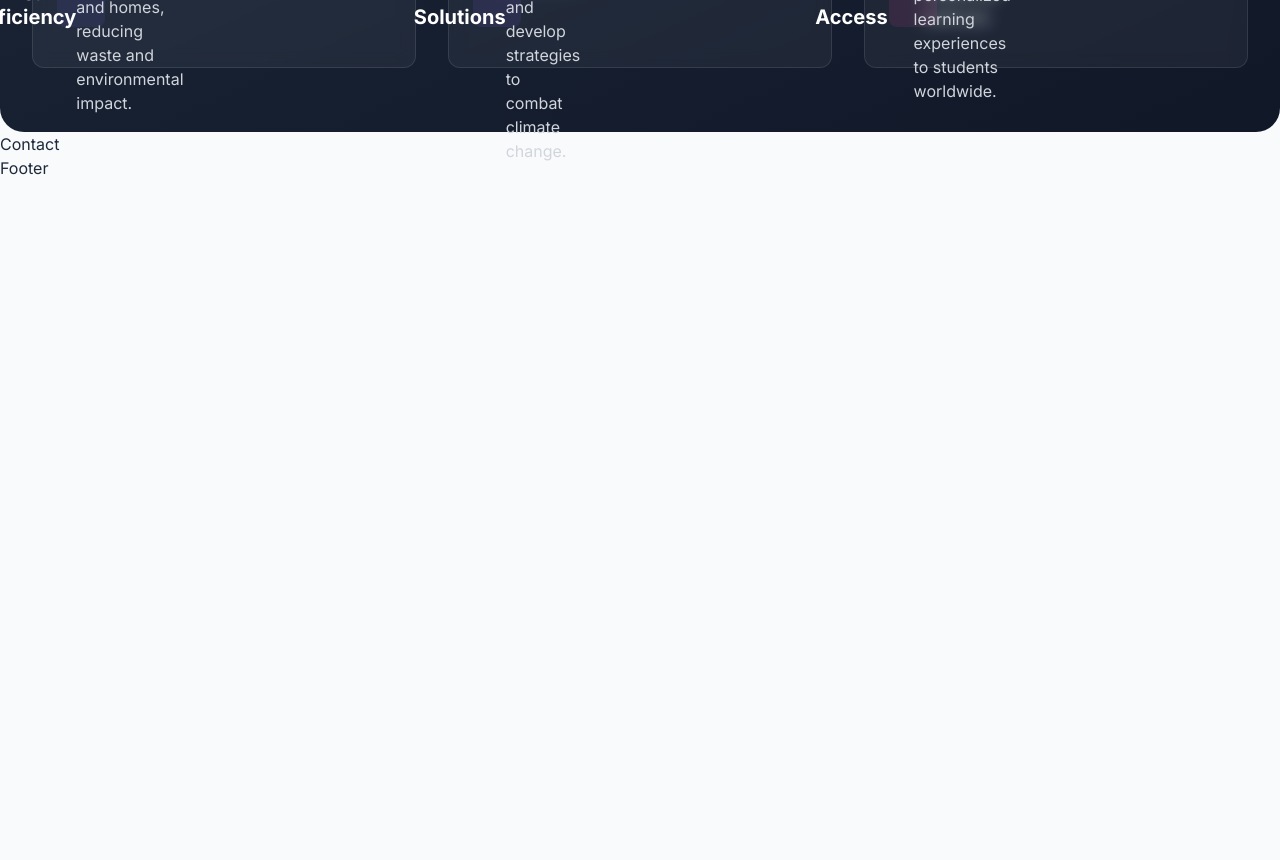
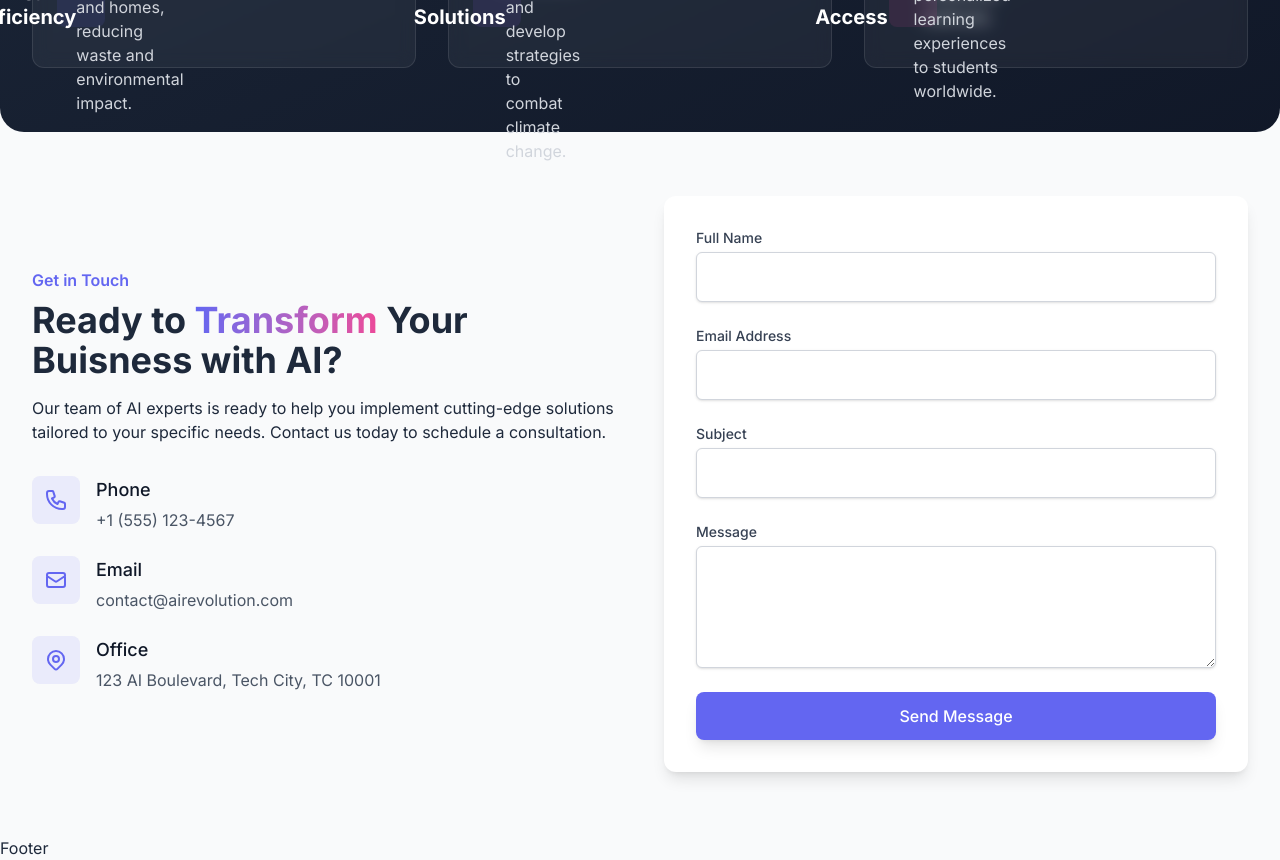
Before and after one commit to yaqeen05/Full-Simple-Project, a React (Vite) app in the folder ai_rev/: page / in a window 1280 px wide. Shown: the part 1880-2740 px from the top of the page. Before the commit the page ends 2060 px from the top, so only its background shows below. Built offline with nearby package versions, Linux system fonts and the light colour scheme.

Commit message:
add contact section

```diff
--- a/ai_rev/src/comoponents/contact.jsx
+++ b/ai_rev/src/comoponents/contact.jsx
@@ -1,9 +1,90 @@
-import React from 'react'
+const contactDetails = [
+  {
+    title: "Phone",
+    text: "+1 (555) 123-4567",
+    icon: (
+      <svg xmlns="http://www.w3.org/2000/svg" className="h-6 w-6" fill="none" viewBox="0 0 24 24" stroke="currentColor">
+        <path strokeLinecap="round" strokeLinejoin="round" strokeWidth="2" d="M3 5a2 2 0 012-2h3.28a1 1 0 01.948.684l1.498 4.493a1 1 0 01-.502 1.21l-2.257 1.13a11.042 11.042 0 005.516 5.516l1.13-2.257a1 1 0 011.21-.502l4.493 1.498a1 1 0 01.684.949V19a2 2 0 01-2 2h-1C9.716 21 3 14.284 3 6V5z" />
+      </svg>
+    ),
+  },
+  {
+    title: "Email",
+    text: "contact@airevolution.com",
+    icon: (
+      <svg xmlns="http://www.w3.org/2000/svg" className="h-6 w-6" fill="none" viewBox="0 0 24 24" stroke="currentColor">
+        <path strokeLinecap="round" strokeLinejoin="round" strokeWidth="2" d="M3 8l7.89 5.26a2 2 0 002.22 0L21 8M5 19h14a2 2 0 002-2V7a2 2 0 00-2-2H5a2 2 0 00-2 2v10a2 2 0 002 2z" />
+      </svg>
+    ),
+  },
+  {
+    title: "Office",
+    text: "123 AI Boulevard, Tech City, TC 10001",
+    icon: (
+      <svg xmlns="http://www.w3.org/2000/svg" className="h-6 w-6" fill="none" viewBox="0 0 24 24" stroke="currentColor">
+        <path strokeLinecap="round" strokeLinejoin="round" strokeWidth="2" d="M17.657 16.657L13.414 20.9a1.998 1.998 0 01-2.827 0l-4.244-4.243a8 8 0 1111.314 0z" />
+        <path strokeLinecap="round" strokeLinejoin="round" strokeWidth="2" d="M15 11a3 3 0 11-6 0 3 3 0 016 0z" />
+      </svg>
+    ),
+  },
+];
 
 function Contact() {
   return (
-    <div>Contact</div>
-  )
-}
+    <section id='contact' className='max-w-7xl mx-auto px-4 sm:px-6 lg:px-8 py-16'>
+      <div className='grid grid-cols-1 lg:grid-cols-2 gap-12 items-center'>
+        {/* contact info */}
+        <div>
+          <span className='text-primary font-semibold'>Get in Touch</span>
+          <h2 className='text-3xl md:text-4xl font-bold mt-2'>
+            Ready to <span className='bg-gradient-to-r from-primary to-accent bg-clip-text text-transparent'>Transform</span> Your Buisness with AI?
+          </h2>
+          <p className=' mt-4 max-w-2xl mx-auto'>
+          Our team of AI experts is ready to help you implement cutting-edge solutions tailored to your specific needs. Contact us today to schedule a consultation.
+          </p>
+          <div className='mt-8 space-y-4'>
+            {contactDetails.map((detail, i)=>(
+              <div key={i} className="flex items-start space-x-4">
+                <div className="w-12 h-12 rounded-lg flex items-center justify-center mb-4 bg-primary/10 text-primary">
+                  {detail.icon}
+                </div>
+                <div>
+                  <h3 className="text-lg font-medium text-gray-900">{detail.title}</h3>
+                  <p className="mt-1 text-gray-600">{detail.text}</p>
+                </div>
+              </div>
+            ))}
+          </div>
+        </div>
+        {/* contact form */}
+        <div className="bg-white rounded-xl shadow-lg p-6 lg:p-8">
+          <form>
+            <div className="space-y-6">
+              <div>
+                <label className="block text-sm font-medium text-gray-700">Full Name</label>
+                <input type="text" className="mt-1 block w-full rounded-md bg-white border-gray-300 shadow-sm focus:border-primary focus:outline-none focus:border-2 p-3 border" />
+              </div>
+              <div>
+                <label className="block text-sm font-medium text-gray-700">Email Address</label>
+                <input type="email" className="mt-1 block w-full rounded-md bg-white border-gray-300 shadow-sm focus:border-primary focus:outline-none focus:border-2 p-3 border" />
+              </div>
+              <div>
+                <label className="block text-sm font-medium text-gray-700">Subject</label>
+                <input type="text" className="mt-1 block w-full rounded-md bg-white border-gray-300 shadow-sm focus:border-primary focus:outline-none focus:border-2 p-3 border" />
+              </div>
+              <div>
+                <label className="block text-sm font-medium text-gray-700">Message</label>
+                <textarea rows="4" className="mt-1 block w-full rounded-md bg-white border-gray-300 shadow-sm focus:border-primary focus:outline-none focus:border-2 p-3 border" />
+              </div>
+            </div>
+            <button className="w-full mt-6  bg-primary hover:bg-primary/90 text-white px-6 py-3 rounded-lg font-medium text-center transition shadow-lg hover:shadow-primary/30">
+              Send Message
+            </button>
+          </form>
+        </div>
+      </div>
+    </section>
+  );
+};
 
-export default Contact
+export default Contact;
```
